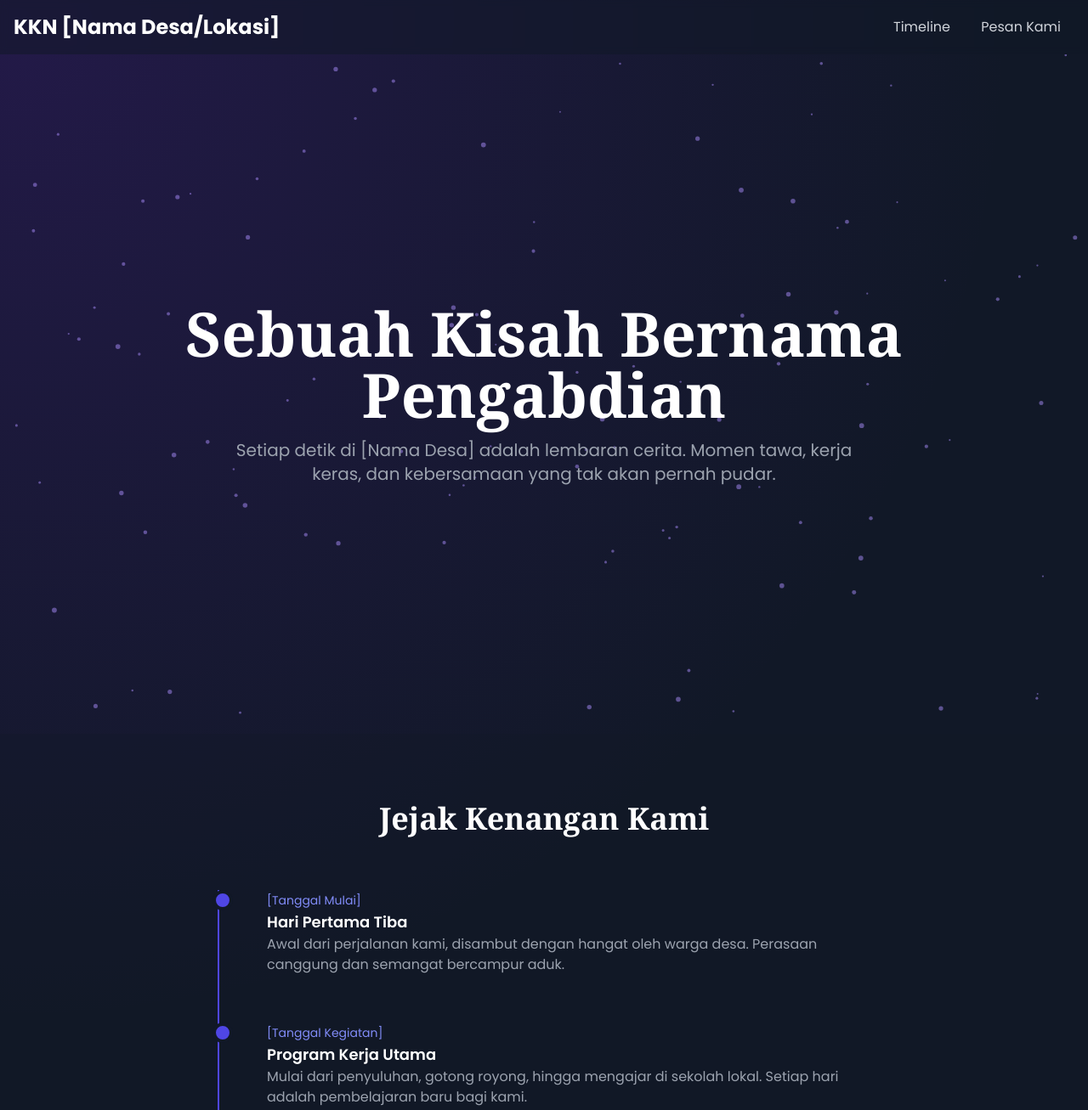
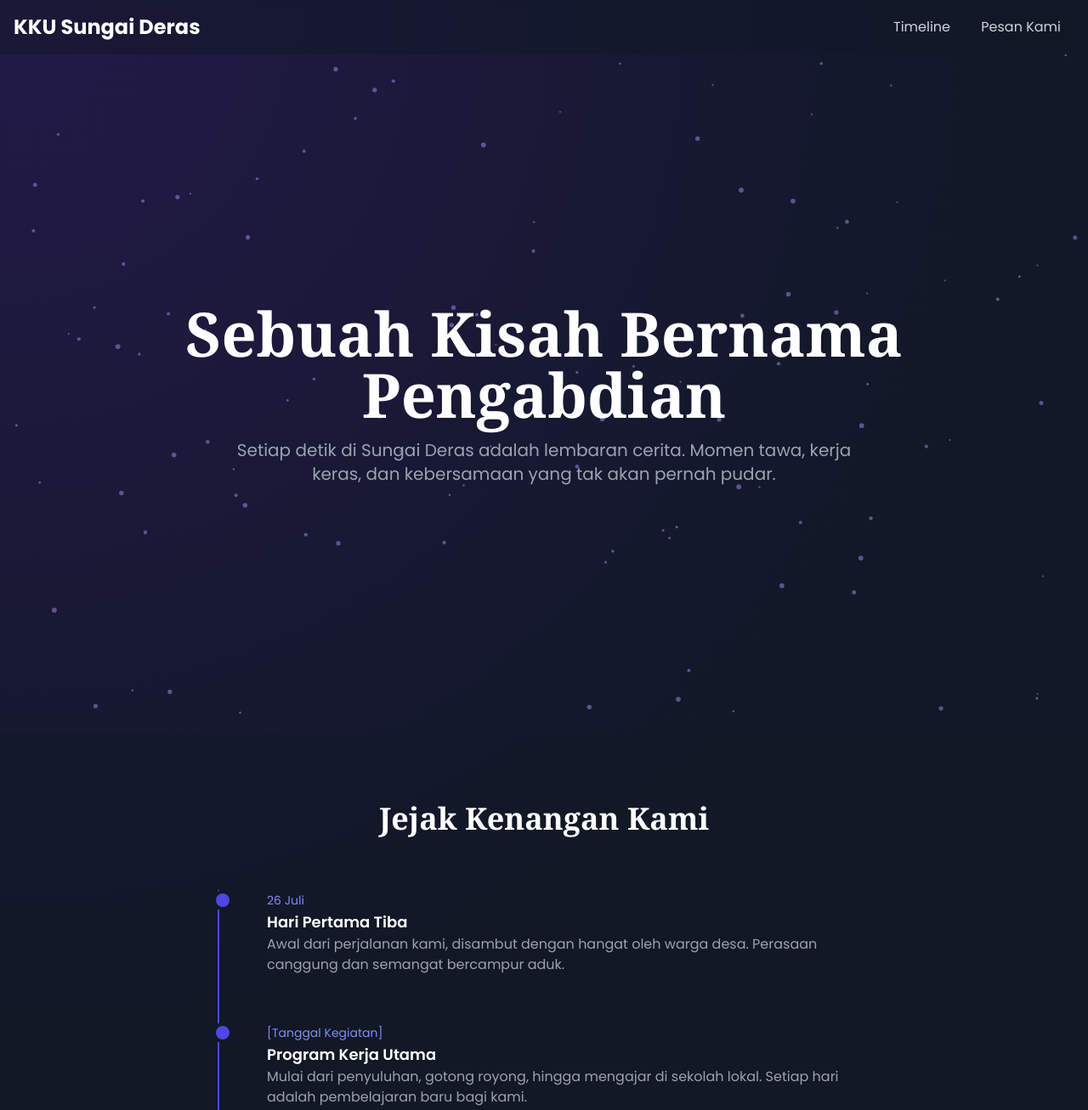
Before and after one commit to penoFahmi/derasnya-kenangan62, a plain HTML site: page index.html in a window 1280 px wide. Shown: the top 1307 px of the page at 85% size. Drawn offline with nearby package versions, Linux system fonts and the light colour scheme.

Commit message:
kenangan

```diff
--- a/index.html
+++ b/index.html
@@ -70,7 +70,7 @@
     <!-- Header / Navbar -->
     <header class="bg-gray-900/50 backdrop-blur-sm sticky top-0 z-50 content-z">
         <div class="container mx-auto flex justify-between items-center p-4">
-            <h1 class="text-xl md:text-2xl font-bold text-white">KKN [Nama Desa/Lokasi]</h1>
+            <h1 class="text-xl md:text-2xl font-bold text-white">KKU Sungai Deras</h1>
             <nav>
                 <a href="#timeline" class="px-4 hover:text-indigo-400 transition-colors">Timeline</a>
                 <a href="#messages" class="px-4 hover:text-indigo-400 transition-colors">Pesan Kami</a>
@@ -86,7 +86,7 @@
                 Sebuah Kisah Bernama Pengabdian
             </h2>
             <p class="text-lg md:text-xl max-w-3xl mx-auto text-gray-400">
-                Setiap detik di [Nama Desa] adalah lembaran cerita. Momen tawa, kerja keras, dan kebersamaan yang tak akan pernah pudar.
+                Setiap detik di Sungai Deras adalah lembaran cerita. Momen tawa, kerja keras, dan kebersamaan yang tak akan pernah pudar.
             </p>
         </div>
     </section>
@@ -100,7 +100,7 @@
                 <!-- Item Timeline 1 -->
                 <div class="timeline-item" data-aos="fade-left">
                     <div class="ml-4">
-                        <time class="mb-1 text-sm font-normal leading-none text-indigo-400">[Tanggal Mulai]</time>
+                        <time class="mb-1 text-sm font-normal leading-none text-indigo-400">26 Juli</time>
                         <h4 class="text-lg font-semibold text-white">Hari Pertama Tiba</h4>
                         <p class="mb-4 text-base font-normal text-gray-400">Awal dari perjalanan kami, disambut dengan hangat oleh warga desa. Perasaan canggung dan semangat bercampur aduk.</p>
                     </div>
```
